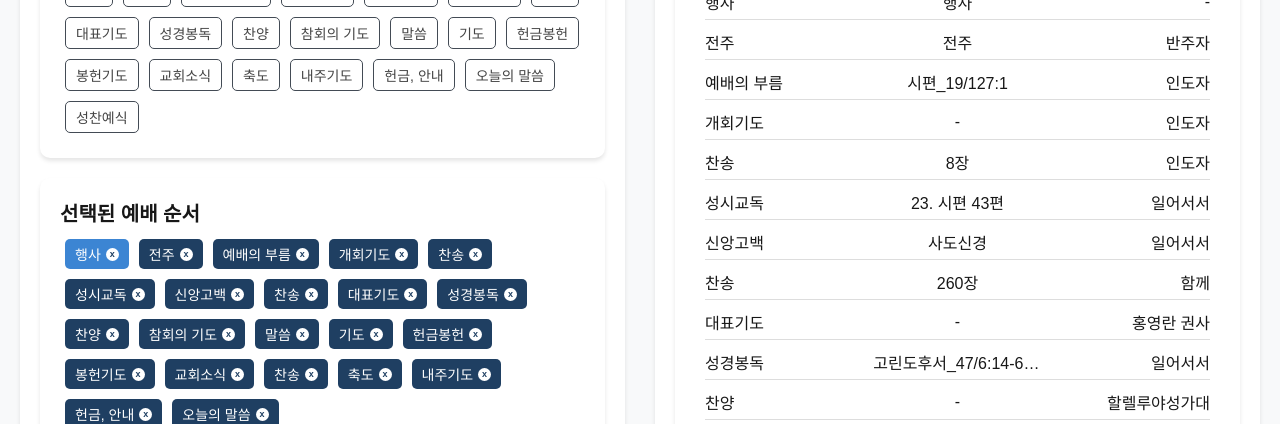
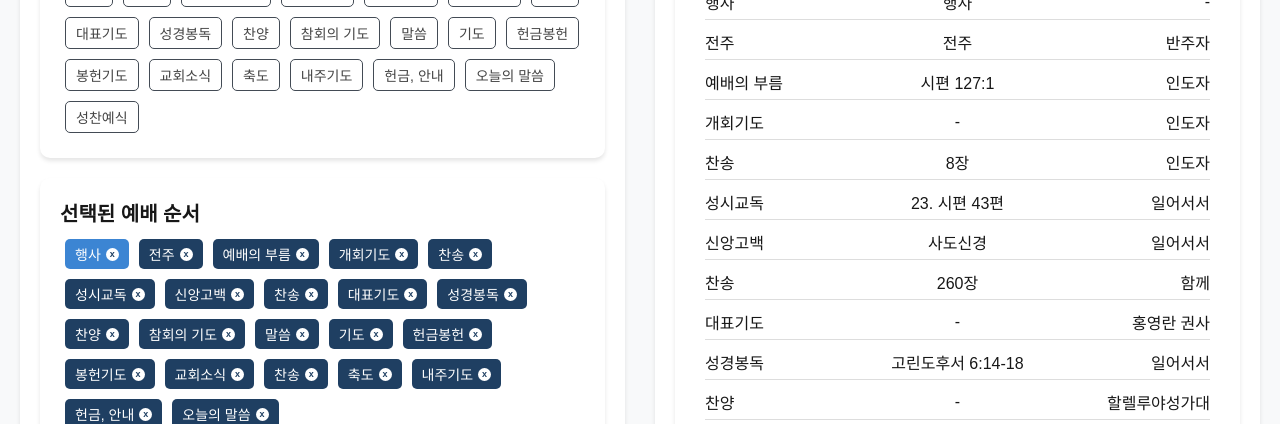
Before and after one commit to AwesomeYelim/ep-ui, a Next.js app: page /bulletin in a window 1280 px wide. Shown: the part 312-736 px from the top of the page. Built offline with nearby package versions, Linux system fonts and the light colour scheme; no server answers.

Commit message:
edit generator worship contents

```diff
--- a/app/bulletin/components/ResultPage.tsx
+++ b/app/bulletin/components/ResultPage.tsx
@@ -2,13 +2,38 @@ import { WorshipOrderItem } from "../page";
 
 export function ResultPart({
   selectedItems,
-  setSelectedItems,
 }: {
   selectedItems: WorshipOrderItem[];
-  setSelectedItems: React.Dispatch<React.SetStateAction<WorshipOrderItem[]>>;
 }) {
+  function formatBibleReference(obj: string): string {
+    const bibleRegex = /^(.+?)_\d+\/(\d+):(\d+)(?:-(\d+):)?(\d+)?$/;
+
+    return obj
+      .split(",")
+      .map((item) => {
+        const trimmed = item.trim();
+        const match = trimmed.match(bibleRegex);
+        if (!match) return trimmed;
+
+        const [_, bookName, chapterStart, verseStart, chapterEnd, verseEnd] =
+          match;
+
+        // 단일절
+        if (!chapterEnd && !verseEnd) {
+          return `${bookName} ${chapterStart}:${verseStart}`;
+        }
+
+        // 절 범위, 같은 장
+        if (!chapterEnd || chapterStart === chapterEnd) {
+          return `${bookName} ${chapterStart}:${verseStart}-${verseEnd}`;
+        }
+
+        // 절 범위, 다른 장
+        return `${bookName} ${chapterStart}:${verseStart}-${chapterEnd}:${verseEnd}`;
+      })
+      .join(", ");
+  }
   console.log(selectedItems);
-
   return (
     <div className="card">
       <h2>생성된 예배 내용</h2>
@@ -21,7 +46,18 @@ export function ResultPart({
               result.push(
                 <div className="row" key={el.title + el.obj}>
                   <div className="title">{el.title}</div>
-                  <div className="obj">{el.obj}</div>
+                  <div
+                    className="obj"
+                    title={
+                      el.info === "b_edit"
+                        ? formatBibleReference(el.obj)
+                        : el.obj
+                    }
+                  >
+                    {el.info === "b_edit"
+                      ? formatBibleReference(el.obj)
+                      : el.obj}
+                  </div>
                   <div className="lead">{el.lead}</div>
                 </div>
               );
--- a/app/bulletin/page.tsx
+++ b/app/bulletin/page.tsx
@@ -140,10 +140,7 @@ export default function Bulletin() {
           <Detail setSelectedItems={setSelectedInfo} />
         </div>
         <div className="result">
-          <ResultPart
-            selectedItems={selectedInfo}
-            setSelectedItems={setSelectedInfo}
-          />
+          <ResultPart selectedItems={selectedInfo} />
         </div>
       </div>
     </div>
--- /dev/null
+++ b/app/data/after_worship.json
@@ -0,0 +1,30 @@
+[
+  {
+    "key": "1",
+    "title": "찬양의 시간",
+    "obj": "-",
+    "info": "-",
+    "lead": "함께"
+  },
+  {
+    "key": "2",
+    "title": "통성기도",
+    "obj": "-",
+    "info": "-",
+    "lead": "함께"
+  },
+  {
+    "key": "3",
+    "title": "말씀",
+    "obj": "고린도후서_47/6:14-6:18",
+    "info": "b_edit",
+    "lead": "인도자"
+  },
+  {
+    "key": "4",
+    "title": "마치는 기도",
+    "obj": "-",
+    "info": "-",
+    "lead": "홍은익 목사"
+  }
+]
--- /dev/null
+++ b/app/data/wed_worship.json
@@ -0,0 +1,30 @@
+[
+  {
+    "key": "1",
+    "title": "찬송",
+    "obj": "-",
+    "info": "-",
+    "lead": "함께"
+  },
+  {
+    "key": "2",
+    "title": "합심기도",
+    "obj": "-",
+    "info": "-",
+    "lead": "함께"
+  },
+  {
+    "key": "3",
+    "title": "말씀",
+    "obj": "고린도후서_47/6:14-6:18",
+    "info": "b_edit",
+    "lead": "인도자"
+  },
+  {
+    "key": "4",
+    "title": "마치는 기도",
+    "obj": "-",
+    "info": "-",
+    "lead": "홍은익 목사"
+  }
+]
--- a/app/recoilState.ts
+++ b/app/recoilState.ts
@@ -1,5 +1,7 @@
 import { atom } from "recoil";
-import worshipData from "@/data/data.json";
+import main_worship from "@/data/main_worship.json";
+import after_worship from "@/data/after_worship.json";
+import wed_worship from "@/data/wed_worship.json";
 import { WorshipOrderItem } from "./bulletin/page";
 import { UserChurchInfo } from "./components/SideBar";
 
@@ -10,15 +12,15 @@ export type WorshipType = "main_worship" | "after_worship" | "wed_worship";
 export const worshipOrderState = atom<Record<WorshipType, WorshipOrderItem[]>>({
   key: "worshipOrderState",
   default: {
-    main_worship: worshipData,
-    after_worship: worshipData,
-    wed_worship: worshipData,
+    main_worship,
+    after_worship,
+    wed_worship,
   },
 });
 
 export const selectedDetailState = atom<WorshipOrderItem>({
   key: "selectedDetailState",
-  default: worshipData[0],
+  default: main_worship[0],
 });
 
 export const userInfoState = atom<UserChurchInfo>({
```
Also changed, not shown: app/data/main_worship.json (renamed from app/data/data.json).
